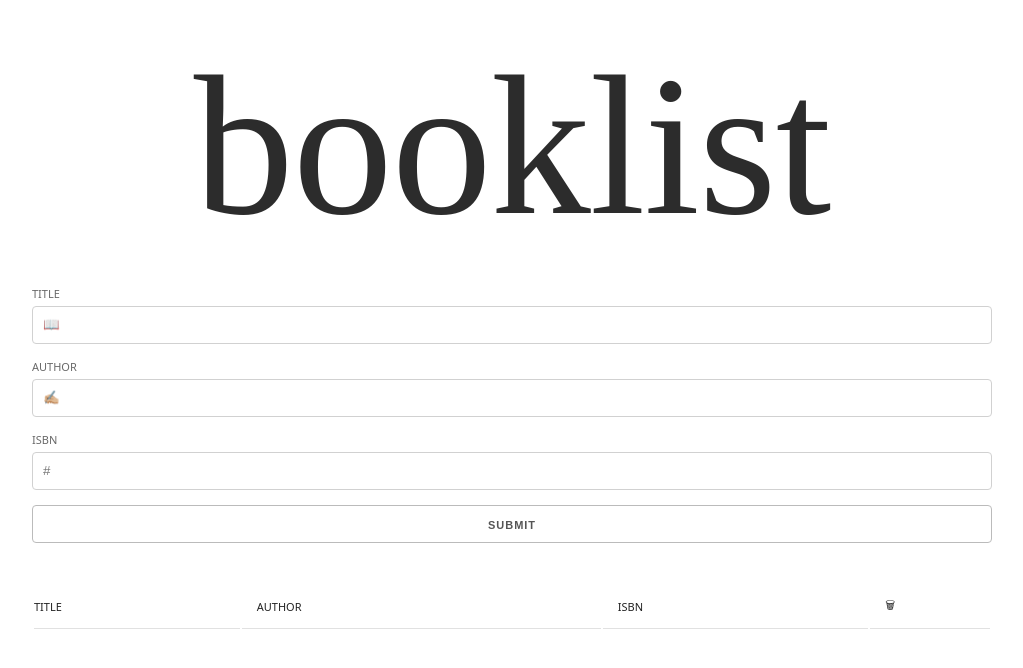
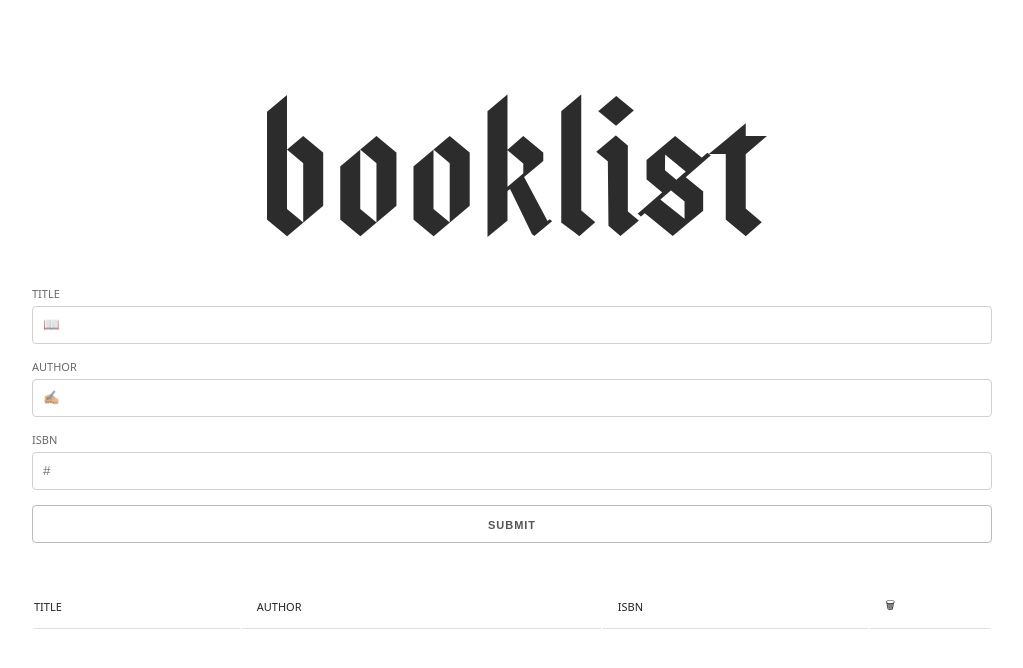
Before and after one commit to sidiousvic/booklist, a plain HTML site: page index.html in a window 1280 px wide. Shown: the whole page, without its empty margins (128-1151 px from the left). Drawn offline with nearby package versions, Linux system fonts and the light colour scheme.

Commit message:
Add bajern font file and styles

```diff
--- a/style.css
+++ b/style.css
@@ -1,6 +1,6 @@
 @font-face {
-  font-family: "BisonX";
-  src: url("./fonts/Bison-Bold.ttf") format("truetype");
+  font-family: "bajernX";
+  src: url("./fonts/Bajern.otf") format("opentype");
   font-weight: normal;
   font-style: normal;
 }
@@ -12,7 +12,7 @@ body {
 }
 
 h1 {
-  font-family: bajern;
+  font-family: bajernX;
   text-align: center;
   font-size: 25vmin;
   color: rgb(44, 44, 44);
```
Also changed, not shown: fonts/Bajern.otf (added), fonts/Bison-Bold.ttf (deleted), 1 other file.
